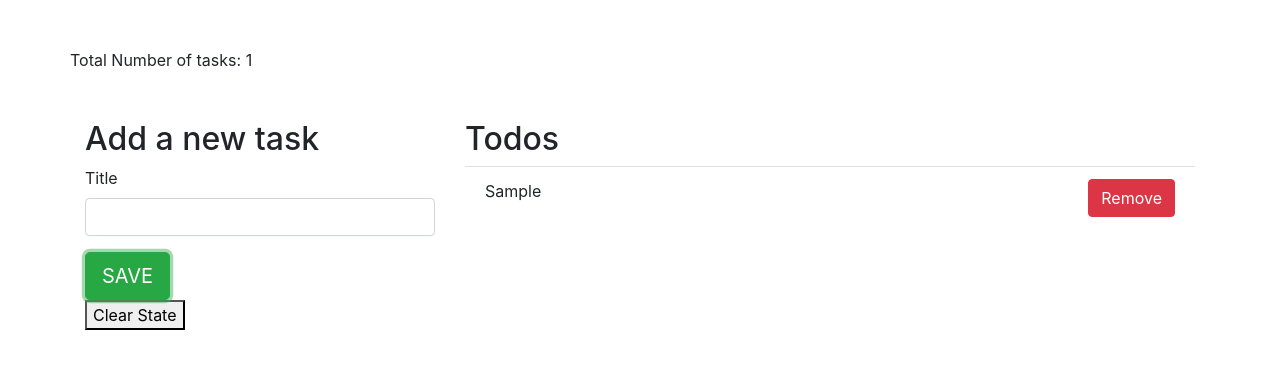
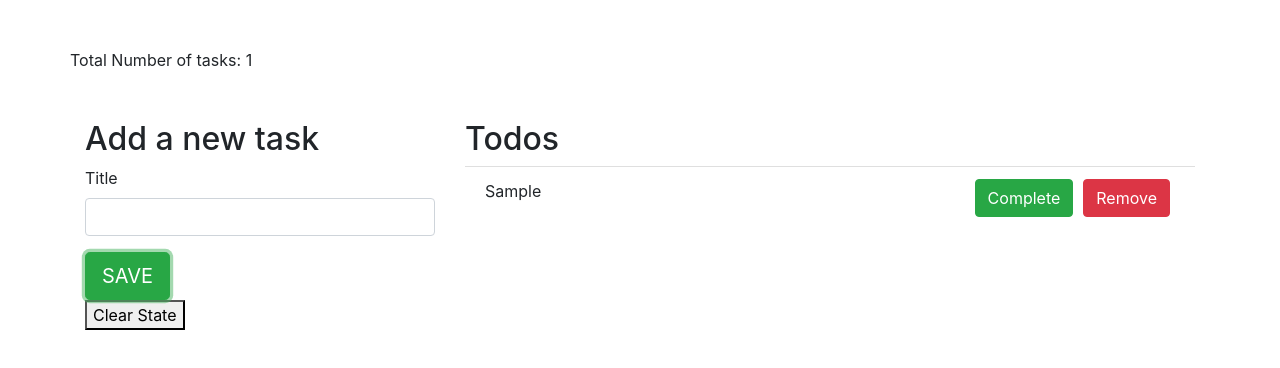
Before and after one commit to ahdeshmukh/react-redux-tutorial, a React (Create React App) app: page / in a window 1280 px wide. Both pictures are taken after typing "Sample" into the empty fields and a click on the button "SAVE". Shown: the top 368 px of the page. Built offline with nearby package versions, Linux system fonts and the light colour scheme.

Commit message:
adding button and actions to mark a task as completed

```diff
--- a/src/App.css
+++ b/src/App.css
@@ -2,31 +2,6 @@
   text-align: center;
 }
 
-.App-logo {
-  animation: App-logo-spin infinite 20s linear;
-  height: 40vmin;
+.task-action-btn {
+  margin: 0 5px;
 }
-
-.App-header {
-  background-color: #282c34;
-  min-height: 100vh;
-  display: flex;
-  flex-direction: column;
-  align-items: center;
-  justify-content: center;
-  font-size: calc(10px + 2vmin);
-  color: white;
-}
-
-.App-link {
-  color: #61dafb;
-}
-
-@keyframes App-logo-spin {
-  from {
-    transform: rotate(0deg);
-  }
-  to {
-    transform: rotate(360deg);
-  }
-}
--- a/src/App.js
+++ b/src/App.js
@@ -3,6 +3,8 @@ import TaskList from './components/TaskList';
 import AddTaskForm from './components/AddTaskForm';
 import TaskCount from './components/TaskCount';
 import ClearState from './components/ClearState';
+
+import './App.css';
 
 const App = () => (
   <div className="container">
--- a/src/actions/task.js
+++ b/src/actions/task.js
@@ -1,4 +1,9 @@
-import { ADD_TASK, REMOVE_TASK, REMOVE_ALL_TASKS } from "../constants/action-types";
+import {
+    ADD_TASK,
+    REMOVE_TASK,
+    REMOVE_ALL_TASKS,
+    COMPLETE_TASK
+} from "../constants/action-types";
 
 export function addTask(task) {
     return { type: ADD_TASK, task };
@@ -11,3 +16,7 @@ export function removeTask(taskId) {
 export function removeAllTasks() {
     return { type: REMOVE_ALL_TASKS };
 }
+
+export const completeTask = (taskId) => {
+    return { type: COMPLETE_TASK, taskId };
+}
--- a/src/components/RemoveTask.js
+++ b/src/components/RemoveTask.js
@@ -1,10 +1,11 @@
 import React, { Component } from "react";
 import { connect } from "react-redux";
-import { removeTask } from "../actions/task";
+import { removeTask, completeTask } from "../actions/task";
 
 const mapDispatchToProps = (dispatch) => {
     return {
-        removeTask: taskId => dispatch(removeTask(taskId))
+        removeTask: taskId => dispatch(removeTask(taskId)),
+        completeTask: taskId => dispatch(completeTask(taskId))
     }
 }
 
@@ -12,6 +13,7 @@ class RemoveTaskConnected extends Component {
     constructor(props) {
         super(props);
         this.removeTask = this.removeTask.bind(this);
+        this.completeTask = this.completeTask.bind(this);
     }
 
     removeTask() {
@@ -19,9 +21,16 @@ class RemoveTaskConnected extends Component {
         this.props.removeTask(this.props.taskId);
     }
 
+    completeTask() {
+        this.props.completeTask(this.props.taskId);
+    }
+
     render() {
         return (
-            <button className="btn btn-danger" onClick={this.removeTask}>Remove</button>
+            <div>
+                <button className="btn btn-success task-action-btn" onClick={this.completeTask}>Complete</button>
+                <button className="btn btn-danger task-action-btn" onClick={this.removeTask}>Remove</button>
+            </div>
         );
     }
 }
--- a/src/constants/action-types.js
+++ b/src/constants/action-types.js
@@ -2,6 +2,7 @@
 export const ADD_TASK = 'ADD_TASK';
 export const REMOVE_TASK = 'REMOVE_TASK';
 export const REMOVE_ALL_TASKS = 'REMOVE_ALL_TASKS';
+export const COMPLETE_TASK = 'COMPLETE_TASK';
 
 // actions for ClearState
 export const CLEAR_STATE = 'CLEAR_STATE';
--- a/src/reducers/task.js
+++ b/src/reducers/task.js
@@ -1,4 +1,9 @@
-import { ADD_TASK, REMOVE_TASK, REMOVE_ALL_TASKS } from "../constants/action-types";
+import {
+    ADD_TASK,
+    REMOVE_TASK,
+    REMOVE_ALL_TASKS,
+    COMPLETE_TASK
+} from "../constants/action-types";
 import initialState from "./initial-state"
 
 export const taskReducer = (state = initialState, action) => {
@@ -12,6 +17,13 @@ export const taskReducer = (state = initialState, action) => {
             return Object.assign({}, state, {tasks: state.tasks.filter((task) => {return task.id !== action.taskId})});
         case REMOVE_ALL_TASKS:
             return Object.assign({}, state, {tasks: []});
+        case COMPLETE_TASK:
+            return {
+                ...state,
+                tasks: state.tasks.map(
+                    (task) => task.id === action.taskId ? {...task, completed: true} : task
+                )
+            }
         default:
             return state;
     }
```
